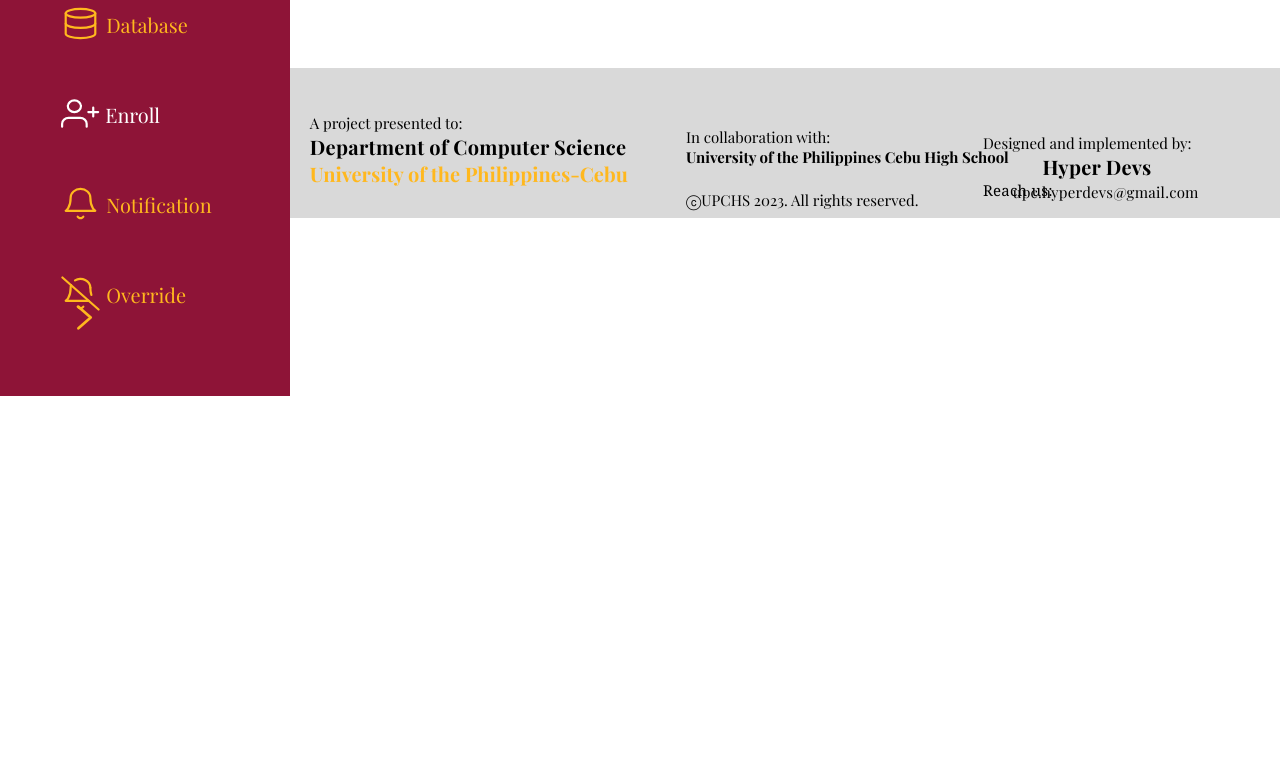
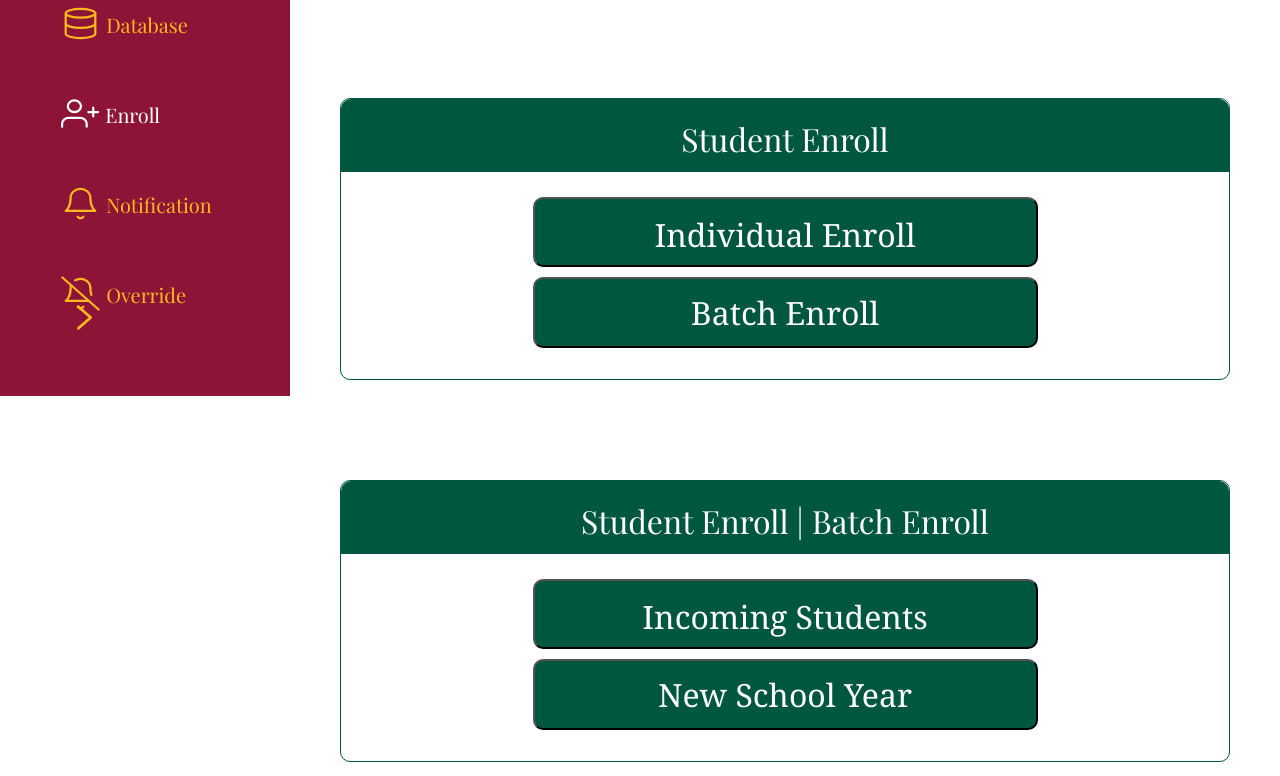
Before and after one commit to Hyper-Devs/Hyper-Devs, a React (Create React App) app in the folder client/: page /enroll in a window 1280 px wide. Shown: the part 404-1180 px from the top of the page. Before the commit the page ends 800 px from the top, so only its background shows below. Built offline with nearby package versions, Linux system fonts and the light colour scheme; the HTML template or start-up script is replaced by a standard one; a web font is replaced by a local one.

Commit message:
finished 2 more enrollment components

```diff
--- /dev/null
+++ b/client/src/Components/Enrollment/Enroll-Batch-Student-Box.css
@@ -0,0 +1,104 @@
+.enroll-batch-student-section-container{
+
+    position: relative;
+    display: flex;
+    align-items: center;
+    flex-direction: row-reverse;
+    width: 100%;
+    height: 100%;
+    padding: 50px;
+    /* margin:50px; */
+}
+
+
+
+.enroll-batch-student-section-container .E-batch-student-container1{
+    /* display: flex; */
+    position: static;
+    width: 100%;
+    height: 282px;
+
+    box-sizing: border-box;
+    border: 1px solid #00573F;
+    border-radius: 10px;
+    justify-content: center;
+}
+.enroll-batch-student-section-container .E-batch-student-container2{
+    /* position: relative; */
+    /* display: flex; */
+    width: 100%;
+    height: 72.93px;
+
+    background: #00573F;
+    border-radius: 10px 10px 0px 0px;
+
+    text-align: center;
+
+    font-family: 'Cambria';
+    font-style: normal;
+    font-weight: 400;
+    font-size: 32px;
+    line-height: 80px;
+
+    color: #FFFFFF;
+
+}
+.E-student-batch-container1.enroll-batch-student-buttons{
+    display: block;
+
+    width: 505px;
+    height: 159.87px;
+    margin: 0 auto;
+
+
+
+
+}
+
+.enroll-batch-student-buttons .enroll-new-student-button{
+    /* position: relative; */
+    display: block;
+    width: 505px;
+    height: 70.5px;
+    padding-top: 5px;
+    margin: 0 auto;
+
+    background: #00573F;
+    border-radius: 10px;
+
+    font-family: 'Cambria';
+    font-style: normal;
+    font-weight: 400;
+    font-size: 32px;
+    line-height: 43px;
+    justify-content:center;
+
+    margin-top: 25px;
+
+    color: #FFFFFF;
+
+    cursor: pointer;
+}
+ .enroll-batch-student-buttons .enroll-existing-student-button{
+    /* position: relative; */
+    display: block;
+    width: 505px;
+    height: 70.5px;
+    margin: 0 auto;
+
+
+    background: #00573F;
+    border-radius: 10px;
+
+    font-family: 'Cambria';
+    font-style: normal;
+    font-weight: 400;
+    font-size: 32px;
+    line-height: 43px;
+    justify-content:center;
+    margin-top: 10px;
+
+    color: #FFFFFF;
+
+    cursor: pointer;
+}
--- /dev/null
+++ b/client/src/Components/Enrollment/Enroll-Batch-Student-Box.jsx
@@ -0,0 +1,21 @@
+import "./Enroll-Batch-Student-Box.css";
+import React, { useRef, useState } from 'react'
+import UserIcon from '../../Assets/Vectors/User.png'
+import UsersIcon from '../../Assets/Vectors/Users.png'
+
+function EnrollBatchStudentBox(){
+    return(
+        <div className="enroll-batch-student-section-container">
+            <div className="E-batch-student-container1">
+
+
+            <div className="E-batch-student-container2"><p>Student Enroll | Batch Enroll</p></div>
+                <div className="enroll-batch-student-buttons">
+                    <button className="enroll-new-student-button">Incoming Students</button>
+                    <button className="enroll-existing-student-button">New School Year</button></div>
+                </div>
+        </div>
+    )
+
+}
+export default EnrollBatchStudentBox
--- /dev/null
+++ b/client/src/Components/Enrollment/Enroll-Student-Box.css
@@ -0,0 +1,104 @@
+.enroll-student-section-container{
+
+    position: relative;
+    display: flex;
+    align-items: center;
+    flex-direction: row-reverse;
+    width: 100%;
+    height: 100%;
+    padding: 50px;
+    /* margin:50px; */
+}
+
+
+
+.enroll-student-section-container .E-student-container1{
+    /* display: flex; */
+    position: static;
+    width: 100%;
+    height: 282px;
+
+    box-sizing: border-box;
+    border: 1px solid #00573F;
+    border-radius: 10px;
+    justify-content: center;
+}
+.enroll-student-section-container .E-student-container2{
+    /* position: relative; */
+    /* display: flex; */
+    width: 100%;
+    height: 72.93px;
+
+    background: #00573F;
+    border-radius: 10px 10px 0px 0px;
+
+    text-align: center;
+
+    font-family: 'Cambria';
+    font-style: normal;
+    font-weight: 400;
+    font-size: 32px;
+    line-height: 80px;
+
+    color: #FFFFFF;
+
+}
+.E-student-container1.enroll-student-buttons{
+    display: block;
+
+    width: 505px;
+    height: 159.87px;
+    margin: 0 auto;
+
+
+
+
+}
+
+.enroll-student-buttons .enroll-a-student-button{
+    /* position: relative; */
+    display: block;
+    width: 505px;
+    height: 70.5px;
+    padding-top: 5px;
+    margin: 0 auto;
+
+    background: #00573F;
+    border-radius: 10px;
+
+    font-family: 'Cambria';
+    font-style: normal;
+    font-weight: 400;
+    font-size: 32px;
+    line-height: 43px;
+    justify-content:center;
+
+    margin-top: 25px;
+
+    color: #FFFFFF;
+
+    cursor: pointer;
+}
+ .enroll-student-buttons .enroll-group-student-button{
+    /* position: relative; */
+    display: block;
+    width: 505px;
+    height: 70.5px;
+    margin: 0 auto;
+
+
+    background: #00573F;
+    border-radius: 10px;
+
+    font-family: 'Cambria';
+    font-style: normal;
+    font-weight: 400;
+    font-size: 32px;
+    line-height: 43px;
+    justify-content:center;
+    margin-top: 10px;
+
+    color: #FFFFFF;
+
+    cursor: pointer;
+}
--- /dev/null
+++ b/client/src/Components/Enrollment/Enroll-Student-Box.jsx
@@ -0,0 +1,21 @@
+import "./Enroll-Student-Box.css";
+import React, { useRef, useState } from 'react'
+import UserIcon from '../../Assets/Vectors/User.png'
+import UsersIcon from '../../Assets/Vectors/Users.png'
+
+function EnrollStudentBox(){
+    return(
+        <div className="enroll-student-section-container">
+            <div className="E-student-container1">
+
+
+            <div className="E-student-container2"><p>Student Enroll</p></div>
+                <div className="enroll-student-buttons">
+                    <button className="enroll-a-student-button">Individual Enroll</button>
+                    <button className="enroll-group-student-button">Batch Enroll</button></div>
+                </div>
+        </div>
+    )
+
+}
+export default EnrollStudentBox
--- a/client/src/Components/Enrollment/EnrollBox.jsx
+++ b/client/src/Components/Enrollment/EnrollBox.jsx
@@ -20,15 +20,8 @@ function EnrollBox(){
 
             <div className="E-container2"><p>Enrollment Access</p></div>
                 <div className="enroll-buttons">
-                    {/* <form> */}
                     <button className="enroll-student-button">Enroll Student</button>
-                    <button className="enroll-admin-button">Enroll Admin</button>
-                    {/* </form> */}
-
-                </div>
-
-
-
+                    <button className="enroll-admin-button">Enroll Admin</button></div>
                 </div>
         </div>
 
--- a/client/src/Pages/Enrollment/Enrollment.css
+++ b/client/src/Pages/Enrollment/Enrollment.css
@@ -1,3 +1,6 @@
+*{
+    box-sizing: border-box;
+}
 .enroll-container{
     position: absolute;
     display: flex;
@@ -45,4 +48,5 @@
     width: 100%;
     height: 100%;
     position: static;
+    display: flex;
 }
--- a/client/src/Pages/Enrollment/Enrollment.jsx
+++ b/client/src/Pages/Enrollment/Enrollment.jsx
@@ -4,6 +4,8 @@ import Sidebar from '../../Components/Sidebar/Sidebar'
 import "./Enrollment.css";
 import Footer from '../../Components/footer'
 import EnrollBox from '../../Components/Enrollment/EnrollBox'
+import EnrollStudentBox from "../../Components/Enrollment/Enroll-Student-Box";
+import EnrollBatchStudentBox from "../../Components/Enrollment/Enroll-Batch-Student-Box";
 
 function Enrollment(){
     return(
@@ -12,8 +14,9 @@ function Enrollment(){
                 <div className="enroll-page-title"><p>Enroll</p></div>
                 <div className="enroll-components">
                     <EnrollBox/>
+                    <EnrollStudentBox/>
+                    <EnrollBatchStudentBox/>
                     <Footer/>
-
                     </div>
 
             </div>
```
